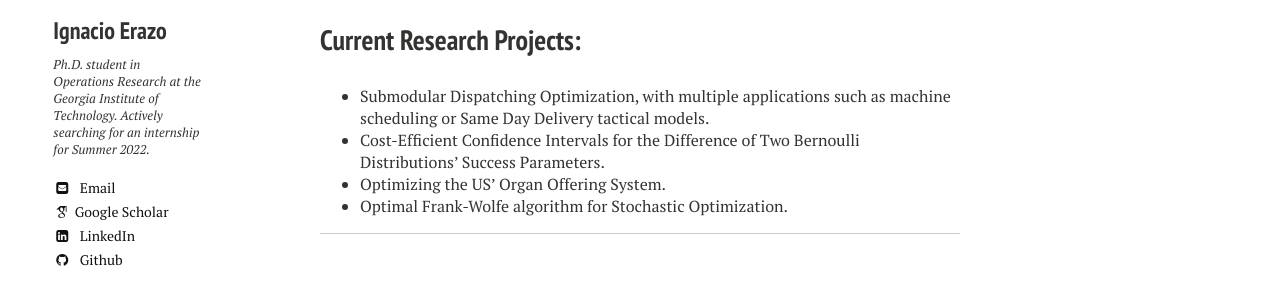
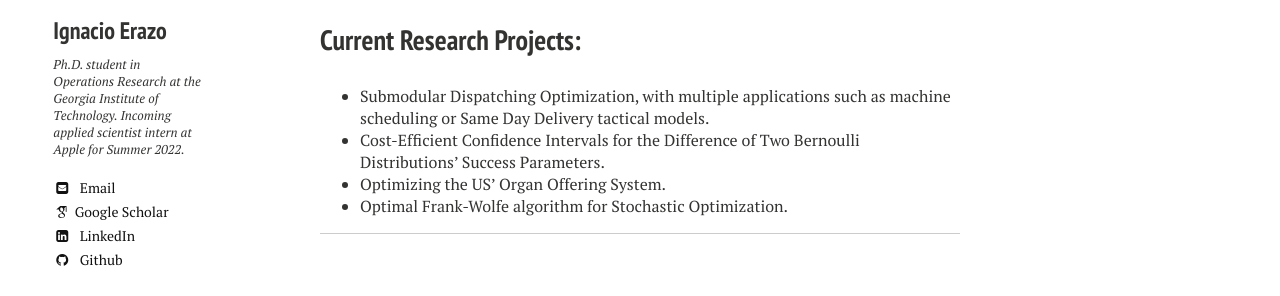
Before and after one commit to ierazo/ierazo.github.io, a Jekyll site: the page built from index.md, in a window 1280 px wide. Shown: the part 353-649 px from the top of the page. Built offline with Jekyll 4.4.1, drawn with Linux system fonts in a browser that asks for light colours; nearby versions of some CDN libraries; some web fonts are replaced; grey boxes are pictures that could not be loaded.

Commit message:
Update _config.yml

```diff
--- a/_config.yml
+++ b/_config.yml
@@ -8,7 +8,7 @@ logo: # filename of a logo image that has been placed into your images directory
 owner:
   name: Ignacio Erazo
   avatar: FotoGatech.png
-  bio: "Ph.D. student in Operations Research at the Georgia Institute of Technology. Actively searching for an internship for Summer 2022."
+  bio: "Ph.D. student in Operations Research at the Georgia Institute of Technology. Incoming applied scientist intern at Apple for Summer 2022."
   email: ierazo@gatech.edu
   # Do not include the @ symbol in your Twitter username
   twitter: #laderast
```
